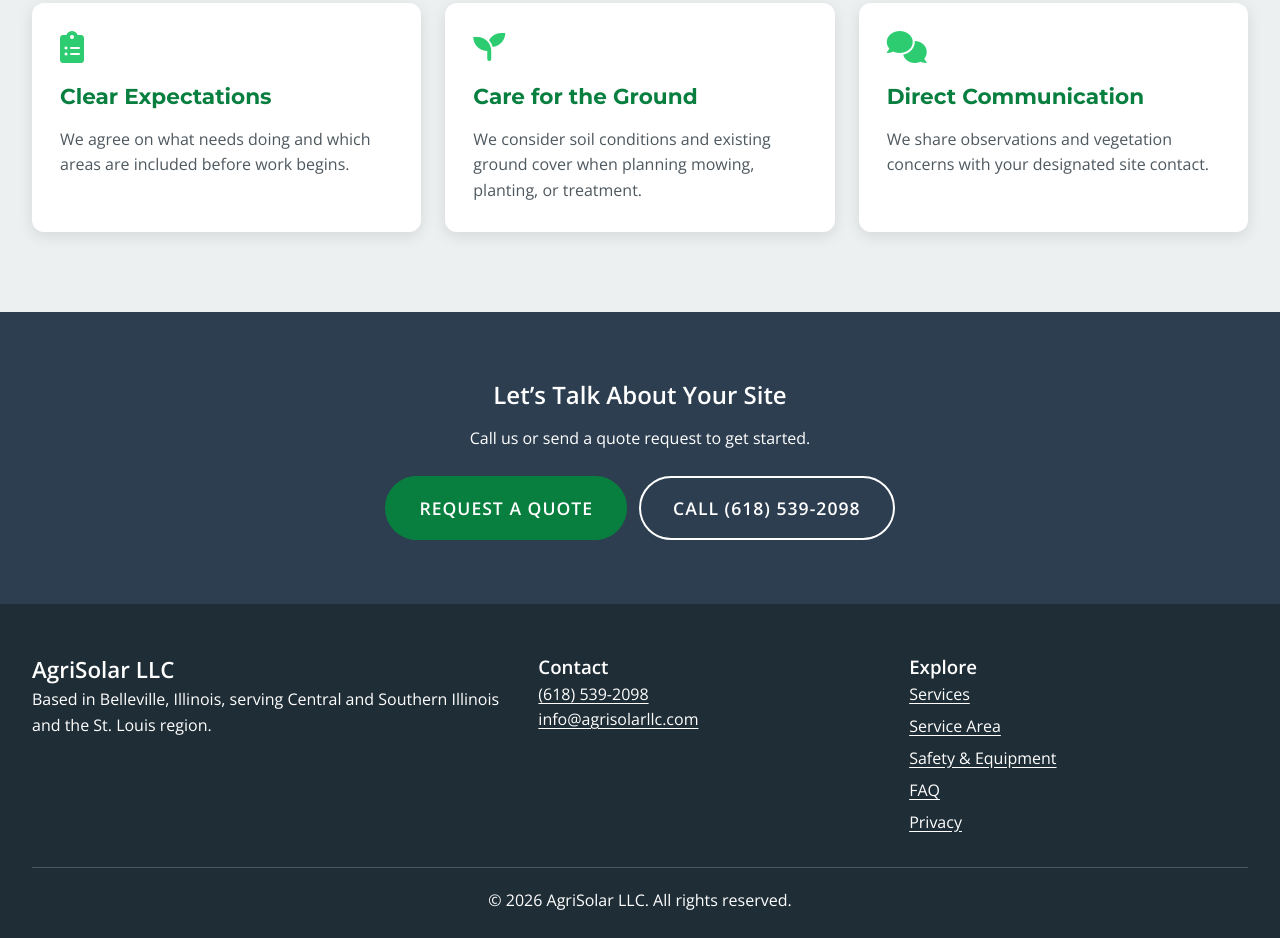
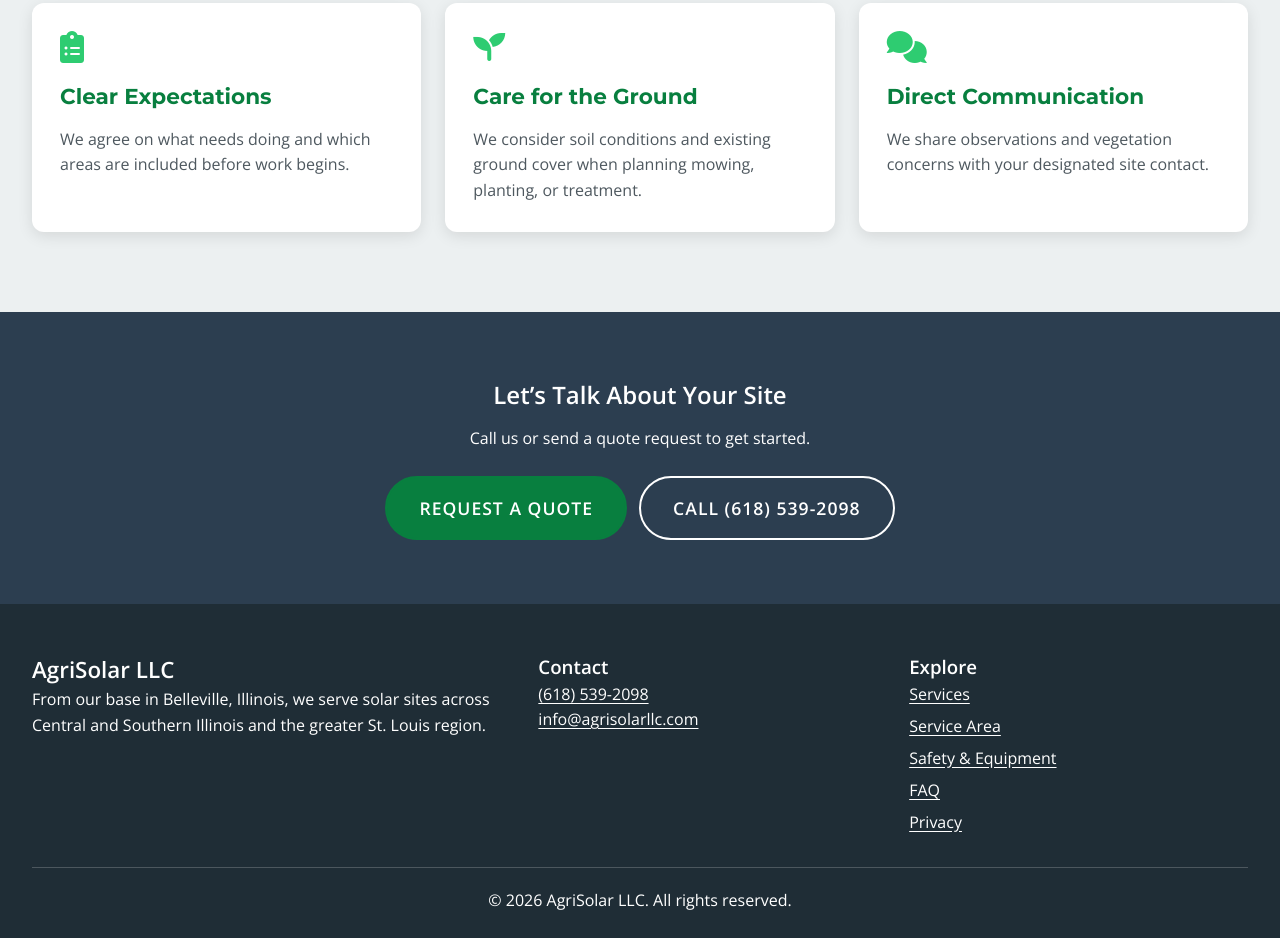
Before and after one commit to AJR1073/agrisolar-website, a website: page about/index.html in a window 1280 px wide. Shown: the part 1243-2181 px from the top of the page. Drawn offline with nearby package versions, Linux system fonts and the light colour scheme.

Commit message:
Polish service area wording

```diff
--- a/about/index.html
+++ b/about/index.html
@@ -78,7 +78,7 @@
         </div></section>
         <section class="cta-panel"><h2>Let’s Talk About Your Site</h2><p>Call us or send a quote request to get started.</p><a class="btn btn-primary" href="/contact/">Request a Quote</a><a class="btn btn-secondary" href="tel:+16185392098">Call (618) 539-2098</a></section>
     </main>
-    <footer class="footer"><div class="container"><div class="footer-grid"><div><h2>AgriSolar LLC</h2><p>Based in Belleville, Illinois, serving Central and Southern Illinois and the St. Louis region.</p></div><div><h3>Contact</h3><p><a href="tel:+16185392098">(618) 539-2098</a><br><a href="mailto:info@agrisolarllc.com">info@agrisolarllc.com</a></p></div><div><h3>Explore</h3><nav class="footer-links" aria-label="Footer navigation"><a href="/services/">Services</a><a href="/service-area/">Service Area</a><a href="/safety-equipment/">Safety &amp; Equipment</a><a href="/faq/">FAQ</a><a href="/privacy/">Privacy</a></nav></div></div><p class="footer-bottom">&copy; <span data-current-year></span> AgriSolar LLC. All rights reserved.</p></div></footer>
+    <footer class="footer"><div class="container"><div class="footer-grid"><div><h2>AgriSolar LLC</h2><p>From our base in Belleville, Illinois, we serve solar sites across Central and Southern Illinois and the greater St. Louis region.</p></div><div><h3>Contact</h3><p><a href="tel:+16185392098">(618) 539-2098</a><br><a href="mailto:info@agrisolarllc.com">info@agrisolarllc.com</a></p></div><div><h3>Explore</h3><nav class="footer-links" aria-label="Footer navigation"><a href="/services/">Services</a><a href="/service-area/">Service Area</a><a href="/safety-equipment/">Safety &amp; Equipment</a><a href="/faq/">FAQ</a><a href="/privacy/">Privacy</a></nav></div></div><p class="footer-bottom">&copy; <span data-current-year></span> AgriSolar LLC. All rights reserved.</p></div></footer>
     <script src="/js/main.js" defer></script>
 </body>
 </html>
```
